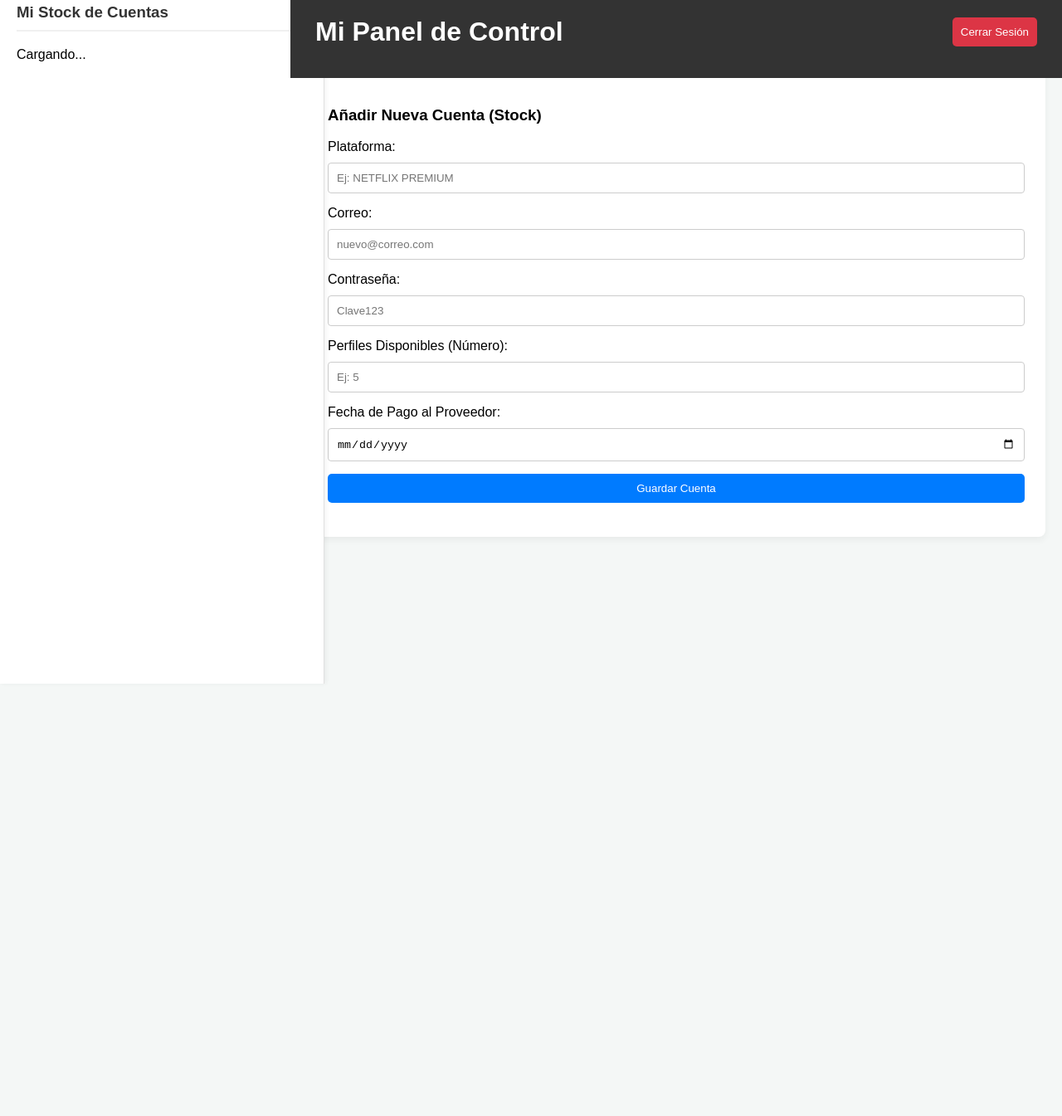
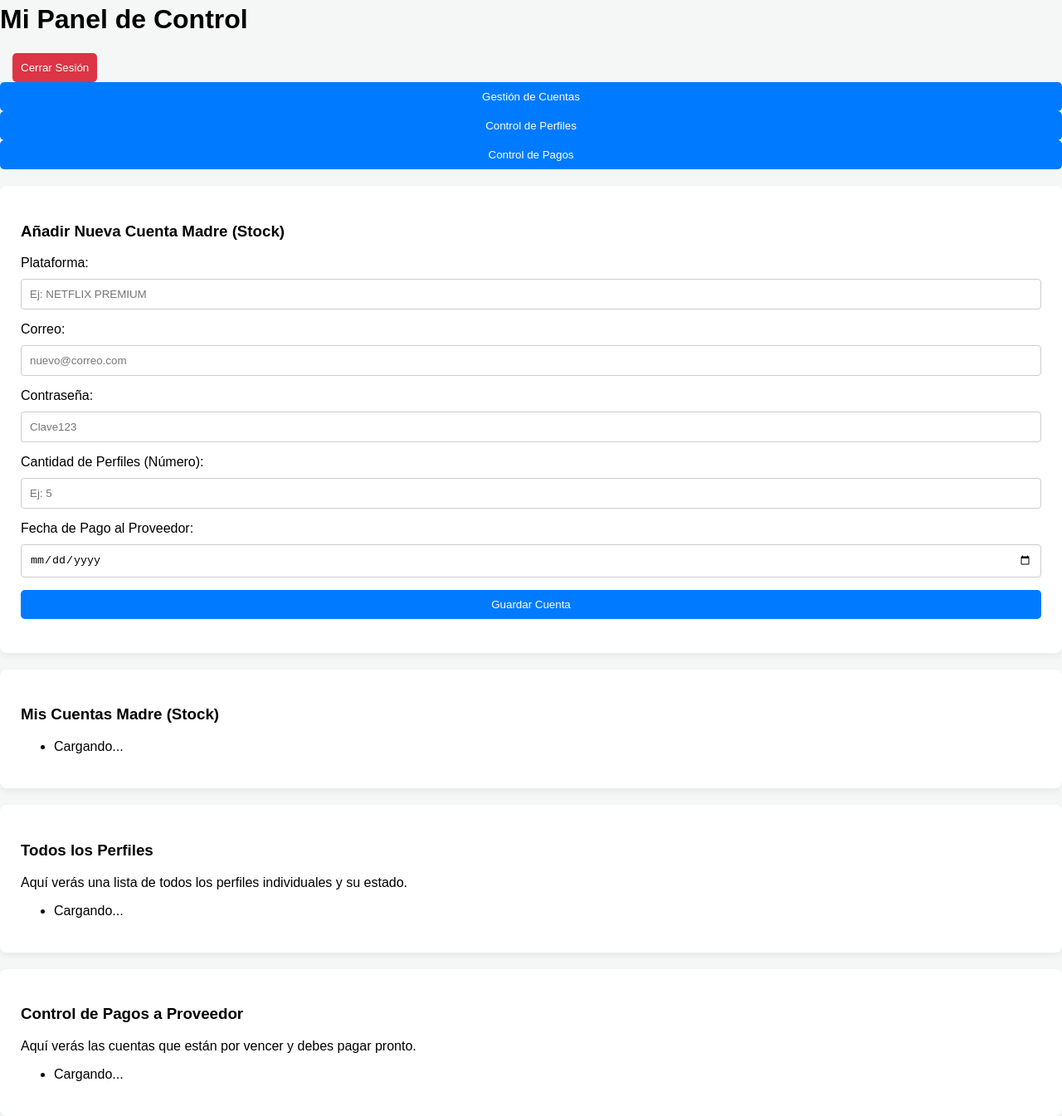
Before and after one commit to jesusjironrodriguez1552-stack/panel-streaming, a plain HTML site: page index.html in a window 1280 px wide. Shown: the part 16-1361 px from the top of the page at 83% size. Before the commit the page ends 800 px from the top, so only its background shows below. Drawn offline with Linux system fonts and the light colour scheme; a script that the page names is missing.

Commit message:
Update index.html

```diff
--- a/index.html
+++ b/index.html
@@ -7,38 +7,27 @@
     <link rel="stylesheet" href="style.css">
 </head>
 <body>
+    <header>
+        <h1>Mi Panel de Control</h1>
+        <div class="user-info">
+            <span id="user-email"></span>
+            <button id="logout-button">Cerrar Sesión</button>
+        </div>
+    </header>
 
-    <div class="dashboard-container">
+    <nav class="tab-nav">
+        <button class="tab-button active" data-tab="gestion">Gestión de Cuentas</button>
+        <button class="tab-button" data-tab="perfiles">Control de Perfiles</button>
+        <button class="tab-button" data-tab="pagos">Control de Pagos</button>
+    </nav>
 
-        <nav class="sidebar">
-            <h3>Mi Stock de Cuentas</h3>
+    <main>
 
-            <ul id="stock-list">
-                <li>Cargando...</li>
-            </ul>
-        </nav>
+        <div id="gestion" class="tab-content active">
 
-        <div class="main-content">
-
-            <header class="header-bar">
-                <h1>Mi Panel de Control</h1>
-                <div class="user-info">
-                    <span id="user-email"></span>
-                    <button id="logout-button">Cerrar Sesión</button>
-                </div>
-            </header>
-
-            <div style="height: 60px;"></div>
-
-            <div id="priority-list-container" class="form-container" style="display: none; border: 2px solid red; background-color: #fff6f6;">
-                <h3>⚠️ Cuentas Borradas (Perfiles Huérfanos)</h3>
-                <p>Estas cuentas fueron borradas. ¡Atiéndelos!</p>
-                <ul id="priority-list"></ul>
-            </div>
-
-            <div class="form-container" style="margin-top: 20px;">
-                <h3>Añadir Nueva Cuenta (Stock)</h3>
-                <form id="email-form">
+            <div class="form-container">
+                <h3>Añadir Nueva Cuenta Madre (Stock)</h3>
+                <form id="stock-form">
                     <div class="form-group">
                         <label for="plataforma-input">Plataforma:</label>
                         <input type="text" id="plataforma-input" placeholder="Ej: NETFLIX PREMIUM" required>
@@ -52,7 +41,7 @@
                         <input type="text" id="password-input" placeholder="Clave123" required>
                     </div>
                     <div class="form-group">
-                        <label for="perfiles-input">Perfiles Disponibles (Número):</label>
+                        <label for="perfiles-input">Cantidad de Perfiles (Número):</label>
                         <input type="number" id="perfiles-input" min="1" placeholder="Ej: 5" required>
                     </div>
                     <div class="form-group">
@@ -64,11 +53,41 @@
                 </form>
             </div>
 
-            <div id="output-area" class="form-container" style="margin-top: 20px; display: none;">
+            <div id="output-area" class="form-container" style="display: none;">
                 <h4>¡Copia y pega esto para tu cliente!</h4>
                 <textarea id="output-text" rows="7" style="width: 100%; font-family: monospace;"></textarea>
             </div>
 
-        </div> </div> <script type="module" src="script.js"></script>
+            <div class="form-container" style="margin-top: 20px;">
+                <h3>Mis Cuentas Madre (Stock)</h3>
+                <ul id="cuentas-madre-list">
+                    <li>Cargando...</li>
+                </ul>
+            </div>
+        </div>
+
+        <div id="perfiles" class="tab-content">
+            <div class="form-container">
+                <h3>Todos los Perfiles</h3>
+                <p>Aquí verás una lista de todos los perfiles individuales y su estado.</p>
+                <ul id="perfiles-list">
+                    <li>Cargando...</li>
+                </ul>
+            </div>
+        </div>
+
+        <div id="pagos" class="tab-content">
+            <div class="form-container">
+                <h3>Control de Pagos a Proveedor</h3>
+                <p>Aquí verás las cuentas que están por vencer y debes pagar pronto.</p>
+                <ul id="pagos-list">
+                    <li>Cargando...</li>
+                </ul>
+            </div>
+        </div>
+
+    </main>
+
+    <script type="module" src="script.js"></script>
 </body>
 </html>
```
